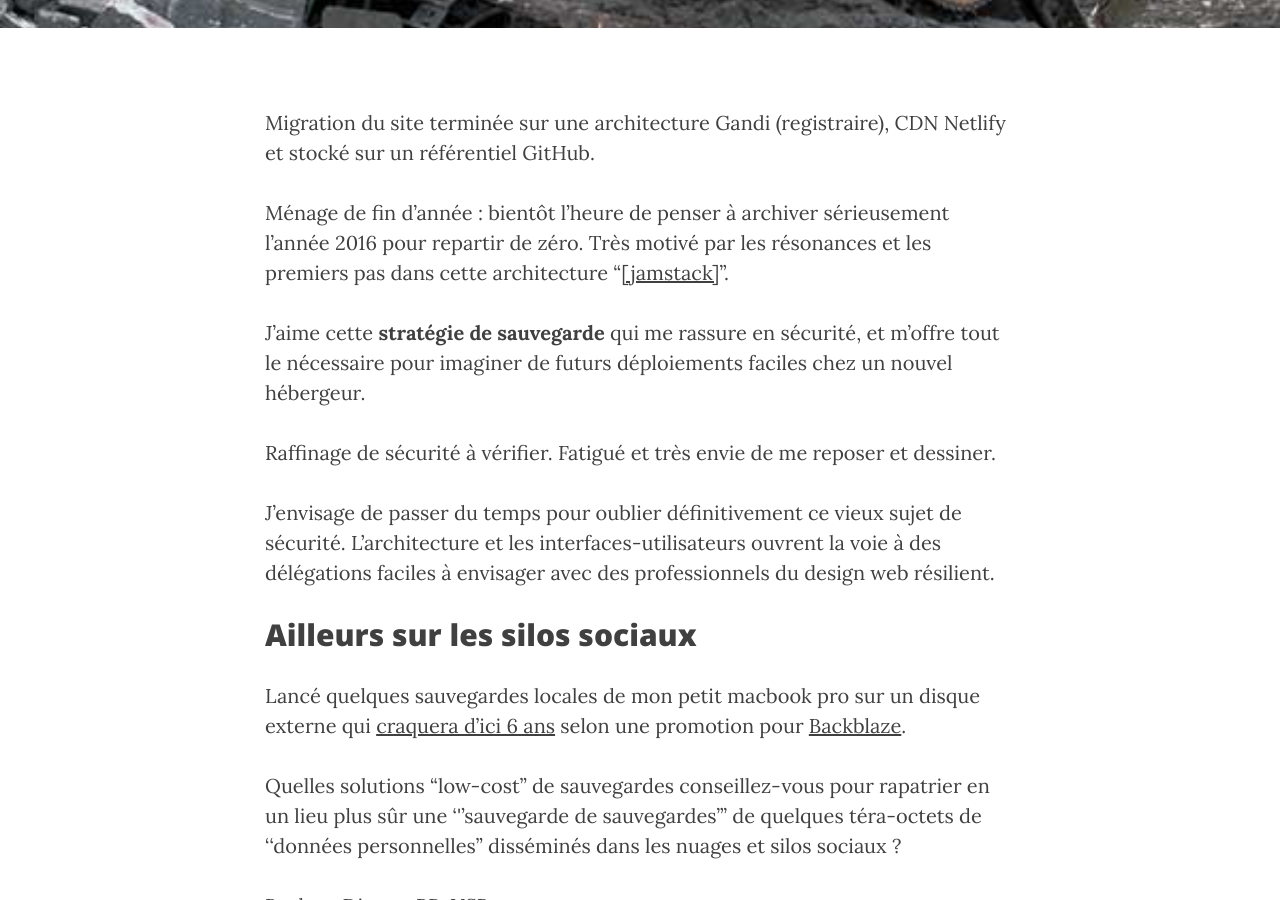
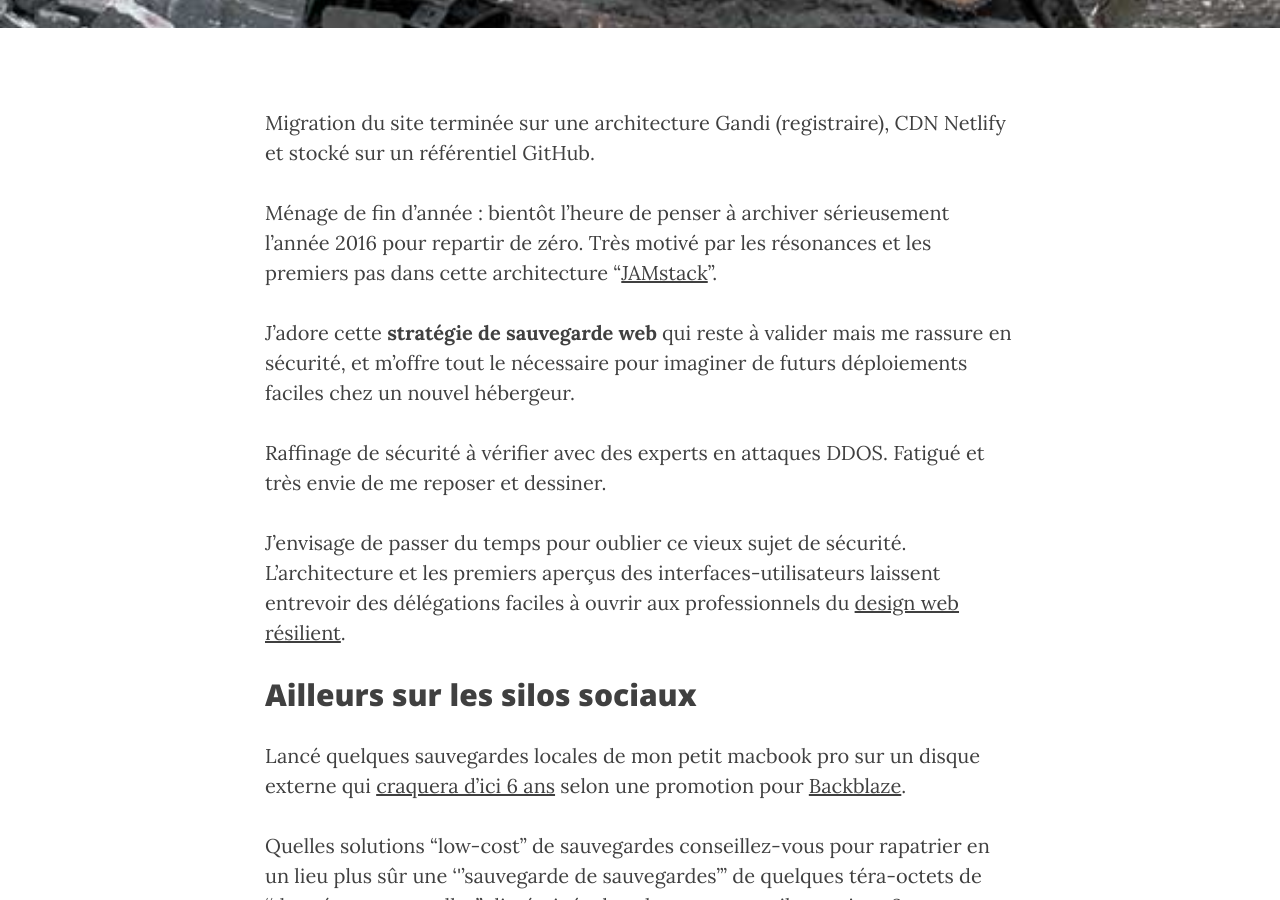
Before and after one commit to ChristopheDucamp/xtof-clean-blog, a Jekyll site: the page built from _posts/2016-12-30-sauvegarde-2017.markdown, in a window 1280 px wide and 900 px high, scrolled down 445 px. Built offline with Jekyll 4.4.1, drawn with Linux system fonts in a browser that asks for light colours; nearby versions of some CDN libraries; comment, search, counter and statistics services are not loaded.

Commit message:
Updated Sauvegarde 2017

```diff
--- a/_posts/2016-12-30-sauvegarde-2017.markdown
+++ b/_posts/2016-12-30-sauvegarde-2017.markdown
@@ -12,13 +12,13 @@ layout: post
 
 Migration du site terminée sur une architecture Gandi (registraire), CDN Netlify et stocké sur un référentiel GitHub.
 
-Ménage de fin d'année : bientôt l'heure de penser à archiver sérieusement l'année 2016 pour repartir de zéro. Très motivé par les résonances et les premiers pas dans cette architecture "[[jamstack]](https://jamstack.org)".
+Ménage de fin d'année : bientôt l'heure de penser à archiver sérieusement l'année 2016 pour repartir de zéro. Très motivé par les résonances et les premiers pas dans cette architecture "[JAMstack](https://jamstack.org)".
 
-J'aime cette **stratégie de sauvegarde** qui me rassure en sécurité, et m'offre tout le nécessaire pour imaginer de futurs déploiements faciles chez un nouvel hébergeur.
+J'adore cette **stratégie de sauvegarde web** qui reste à valider mais me rassure en sécurité, et m'offre tout le nécessaire pour imaginer de futurs déploiements faciles chez un nouvel hébergeur.
 
-Raffinage de sécurité à vérifier. Fatigué et très envie de me reposer et dessiner.
+Raffinage de sécurité à vérifier avec des experts en attaques DDOS. Fatigué et très envie de me reposer et dessiner.
 
-J'envisage de passer du temps pour oublier définitivement ce vieux sujet de sécurité. L'architecture et les interfaces-utilisateurs ouvrent la voie à des délégations faciles à envisager avec des professionnels du design web résilient.
+J'envisage de passer du temps pour oublier ce vieux sujet de sécurité. L'architecture et les premiers aperçus des interfaces-utilisateurs laissent entrevoir des délégations faciles à ouvrir aux  professionnels du [design web résilient](https://resilientwebdesign.com).
 
 ## Ailleurs sur les silos sociaux
 
```
